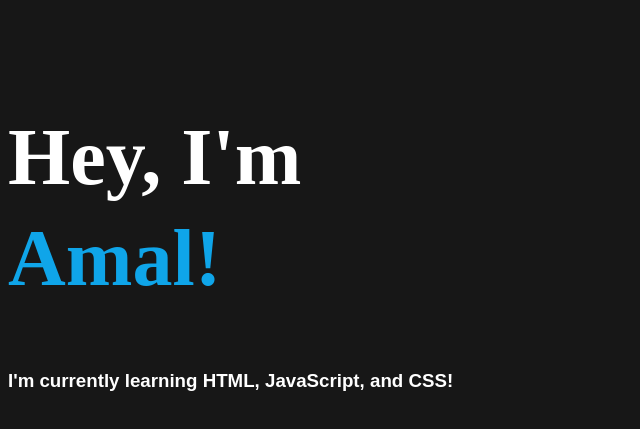
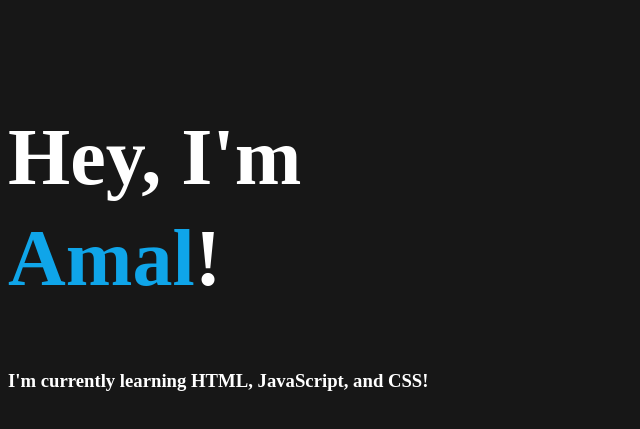
Before and after one commit to 4mals/web, a plain HTML site: page index.html in a window 1280 px wide. Shown: the part 51-480 px from the top of the page, without its empty margins (0-640 px from the left). Drawn offline with Linux system fonts and the light colour scheme.

Commit message:
! Color change

```diff
--- a/index.html
+++ b/index.html
@@ -13,7 +13,7 @@
     Hey, I'm
   </h1>
   <h2>
-    Amal!
+    Amal<span>!</span>
   </h2>
   <h3>
     I'm currently learning HTML, JavaScript, and CSS!
--- a/style.css
+++ b/style.css
@@ -7,16 +7,19 @@ h1 {
   margin-bottom: 10px;
 }
 
+
 h2 {
   font-size: 80px;
   color: #0fa5e9;
   margin-top: 1px;
 }
+h2 span {
+  color: white;
+}
 
 h3 {
   color: white;
   margin-bottom: 1px;
-  font-family: Arial, sans-serif;
 }
 
 body {
```
